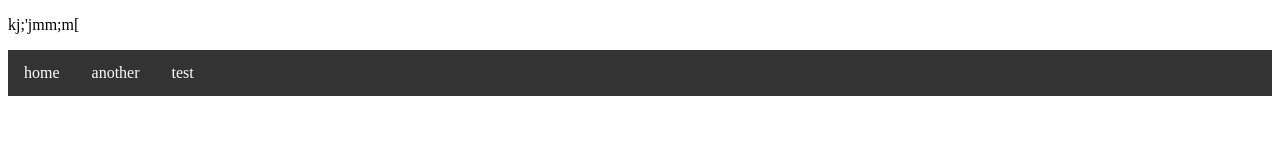
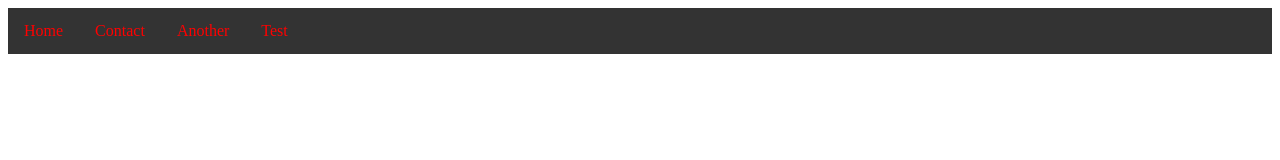
Before and after one commit to UKTransport/UKTransport, a plain HTML site: page pages/contact.html in a window 1280 px wide. Drawn offline with Linux system fonts and the light colour scheme.

Commit message:
added nav bar

```diff
--- a/main.css
+++ b/main.css
@@ -12,7 +12,7 @@ li {
 
 li a {
   display: block;
-  color: white;
+  color: red;
   text-align: center;
   padding: 14px 16px;
   text-decoration: none;
--- a/pages/contact.html
+++ b/pages/contact.html
@@ -2,15 +2,19 @@
 <!DOCTYPE html>
 <html>
 <head>
-	<title></title>
+	<title>ontact</title>
 	<link rel="stylesheet" type="text/css" href="../main.css">
+ <ul>
+   <li><a href="../index.html">Home</a></li>
+   <li><a href="contact.html">Contact</a></li>
+    <li><a href="another.html">Another</a></li>
+    <li><a href="test.html">Test</a></li>
+</ul>
 </head>
+
 <body>
-  <p>kj;'jmm;m[</p>
+  <p></p>
   <ul>
-   <li><a href="../index.html">home</a></li>
-   <li><a href="another.html">another</a></li>
-   <li><a href="test.html">test</a></li>
-  </ul>
+
 </body>
 </html>
```
Also changed, not shown: index.html (+7 -5 lines), pages/another.html (+4 -2 lines), pages/test.html (+4 -2 lines).
